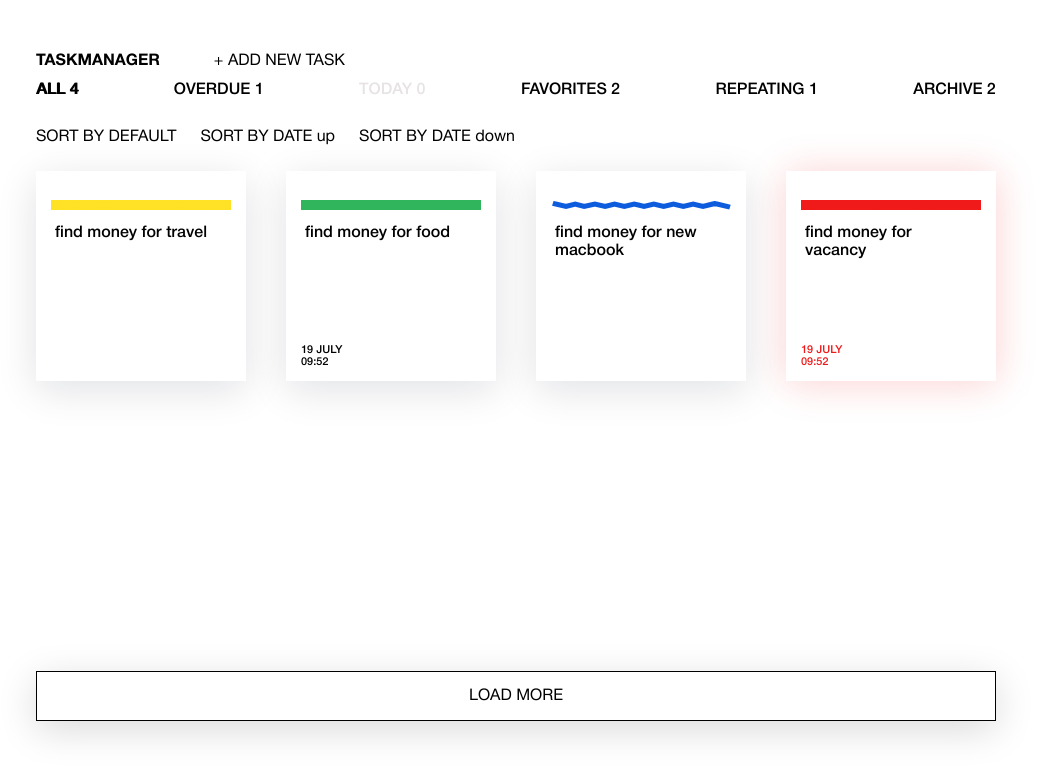
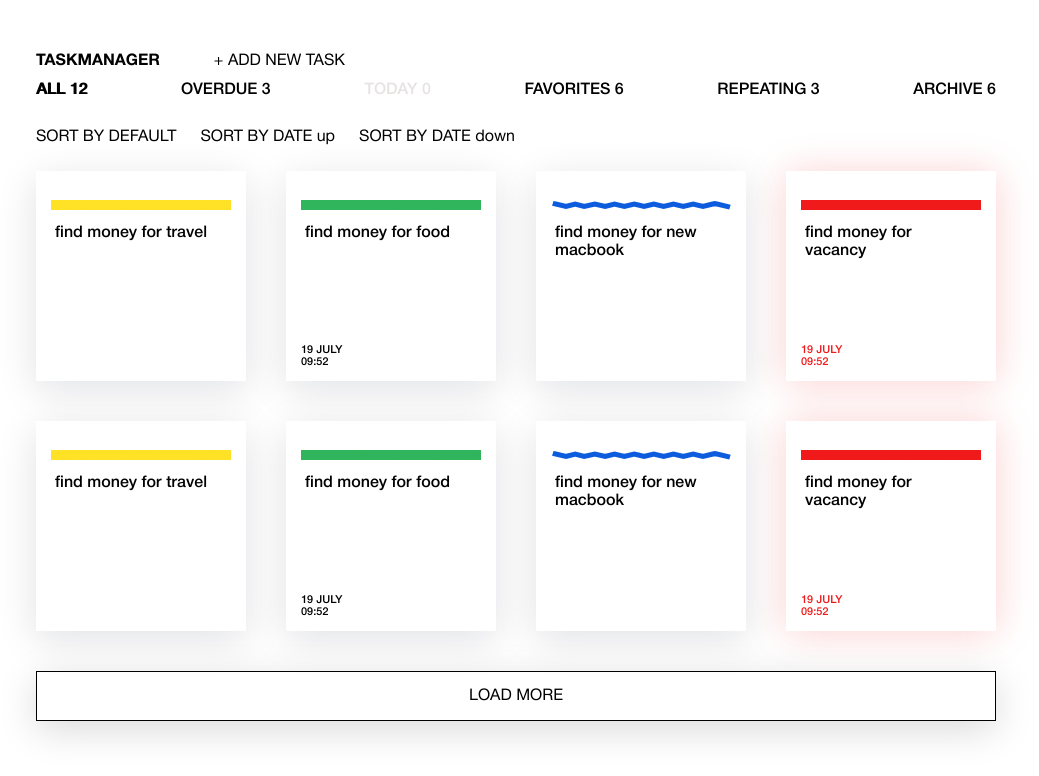
Before and after one commit to artcherenkov/tasky, a React (Create React App) app: page / in a window 1280 px wide. Shown: the top 776 px of the page, without its empty margins (124-1163 px from the left). Built offline with nearby package versions, Linux system fonts and the light colour scheme.

Commit message:
feat: добавить возможность добавлять и удалять товары в/из избранное и архив

```diff
--- a/src/components/Board/Board.jsx
+++ b/src/components/Board/Board.jsx
@@ -1,12 +1,5 @@
 const Board = (props) => {
-  return (
-    <section className="board container">
-      {props.children}
-      <button className="load-more" type="button">
-        load more
-      </button>
-    </section>
-  );
+  return <section className="board container">{props.children}</section>;
 };
 
 export default Board;
--- a/src/components/Task/Task.jsx
+++ b/src/components/Task/Task.jsx
@@ -2,7 +2,7 @@ import classnames from "classnames";
 import moment from "moment";
 import { useDispatch } from "react-redux";
 
-import { setTaskToEdit } from "../../store/app-store/actions";
+import { loadTask, setTaskToEdit } from "../../store/app-store/actions";
 
 const Task = (props) => {
   const dispatch = useDispatch();
@@ -13,6 +13,10 @@ const Task = (props) => {
   const isExpired = moment(dueDate).isBefore(moment());
 
   const onEditBtnClick = () => dispatch(setTaskToEdit(id));
+  const onArchiveBtnClick = () =>
+    dispatch(loadTask({ ...task, isArchived: !task.isArchived }));
+  const onFavoriteBtnClick = () =>
+    dispatch(loadTask({ ...task, isFavorite: !task.isFavorite }));
 
   return (
     <article
@@ -31,12 +35,21 @@ const Task = (props) => {
             >
               edit
             </button>
-            <button type="button" className="card__btn card__btn--archive">
+            <button
+              type="button"
+              className={classnames("card__btn", "card__btn--archive", {
+                "card__btn--disabled": task.isArchived,
+              })}
+              onClick={onArchiveBtnClick}
+            >
               archive
             </button>
             <button
               type="button"
-              className="card__btn card__btn--favorites card__btn--disabled"
+              className={classnames("card__btn", "card__btn--favorites", {
+                "card__btn--disabled": task.isFavorite,
+              })}
+              onClick={onFavoriteBtnClick}
             >
               favorites
             </button>
--- a/src/components/TasksList/TasksList.jsx
+++ b/src/components/TasksList/TasksList.jsx
@@ -10,6 +10,10 @@ import Task from "../Task/Task";
 import EditTask from "../EditTask/EditTask";
 import { Filter } from "../../utils/filters";
 import { Comparator, ComparatorName } from "../../utils/sort";
+import { useState } from "react";
+
+const TASKS_PER_STEP = 4;
+const INITIAL_COUNT = 8;
 
 const TasksList = () => {
   const tasks = useSelector(getTasks, shallowEqual);
@@ -17,7 +21,12 @@ const TasksList = () => {
   const sort = useSelector(getSort, shallowEqual);
   const editingTaskId = useSelector(getEditingTaskId, shallowEqual);
 
+  const [shownTasksCount, setShownTasksCount] = useState(INITIAL_COUNT);
+  const onShowMoreBtnClick = () =>
+    setShownTasksCount((prevState) => prevState + TASKS_PER_STEP);
+
   return (
+    <>
       <div className="board__tasks">
         {tasks
           .filter(Filter[filter])
@@ -30,6 +39,7 @@ const TasksList = () => {
             return 1;
           })
           .sort(Comparator[sort])
+          .slice(0, shownTasksCount)
           .map((t) => {
             if (editingTaskId !== t.id) {
               return <Task key={`task-${t.id}`} task={t} />;
@@ -38,6 +48,16 @@ const TasksList = () => {
             return <EditTask key={`task-${t.id}`} />;
           })}
       </div>
+      {shownTasksCount < tasks.length && (
+        <button
+          className="load-more"
+          type="button"
+          onClick={onShowMoreBtnClick}
+        >
+          load more
+        </button>
+      )}
+    </>
   );
 };
 
--- a/src/mock/task.js
+++ b/src/mock/task.js
@@ -67,4 +67,140 @@ export const TASKS = [
       su: false,
     },
   },
+  {
+    id: "4",
+    color: "yellow",
+    description: "find money for travel",
+    dueDate: null,
+    isArchived: false,
+    isFavorite: false,
+    repeatingDays: {
+      mo: false,
+      tu: false,
+      we: false,
+      th: false,
+      fr: false,
+      sa: false,
+      su: false,
+    },
+  },
+  {
+    id: "5",
+    color: "green",
+    description: "find money for food",
+    dueDate: "2021-07-19T09:52:05.173Z",
+    isArchived: true,
+    isFavorite: false,
+    repeatingDays: {
+      mo: false,
+      tu: false,
+      we: false,
+      th: false,
+      fr: false,
+      sa: false,
+      su: false,
+    },
+  },
+  {
+    id: "6",
+    color: "blue",
+    description: "find money for new macbook",
+    dueDate: null,
+    isArchived: true,
+    isFavorite: true,
+    repeatingDays: {
+      mo: true,
+      tu: false,
+      we: false,
+      th: false,
+      fr: true,
+      sa: false,
+      su: false,
+    },
+  },
+  {
+    id: "7",
+    color: "pink",
+    description: "find money for vacancy",
+    dueDate: "2020-07-19T09:52:05.173Z",
+    isArchived: false,
+    isFavorite: true,
+    repeatingDays: {
+      mo: false,
+      tu: false,
+      we: false,
+      th: false,
+      fr: false,
+      sa: false,
+      su: false,
+    },
+  },
+  {
+    id: "8",
+    color: "yellow",
+    description: "find money for travel",
+    dueDate: null,
+    isArchived: false,
+    isFavorite: false,
+    repeatingDays: {
+      mo: false,
+      tu: false,
+      we: false,
+      th: false,
+      fr: false,
+      sa: false,
+      su: false,
+    },
+  },
+  {
+    id: "9",
+    color: "green",
+    description: "find money for food",
+    dueDate: "2021-07-19T09:52:05.173Z",
+    isArchived: true,
+    isFavorite: false,
+    repeatingDays: {
+      mo: false,
+      tu: false,
+      we: false,
+      th: false,
+      fr: false,
+      sa: false,
+      su: false,
+    },
+  },
+  {
+    id: "10",
+    color: "blue",
+    description: "find money for new macbook",
+    dueDate: null,
+    isArchived: true,
+    isFavorite: true,
+    repeatingDays: {
+      mo: true,
+      tu: false,
+      we: false,
+      th: false,
+      fr: true,
+      sa: false,
+      su: false,
+    },
+  },
+  {
+    id: "11",
+    color: "pink",
+    description: "find money for vacancy",
+    dueDate: "2020-07-19T09:52:05.173Z",
+    isArchived: false,
+    isFavorite: true,
+    repeatingDays: {
+      mo: false,
+      tu: false,
+      we: false,
+      th: false,
+      fr: false,
+      sa: false,
+      su: false,
+    },
+  },
 ];
```
Lines whose indentation alone changed are shown as unchanged.
